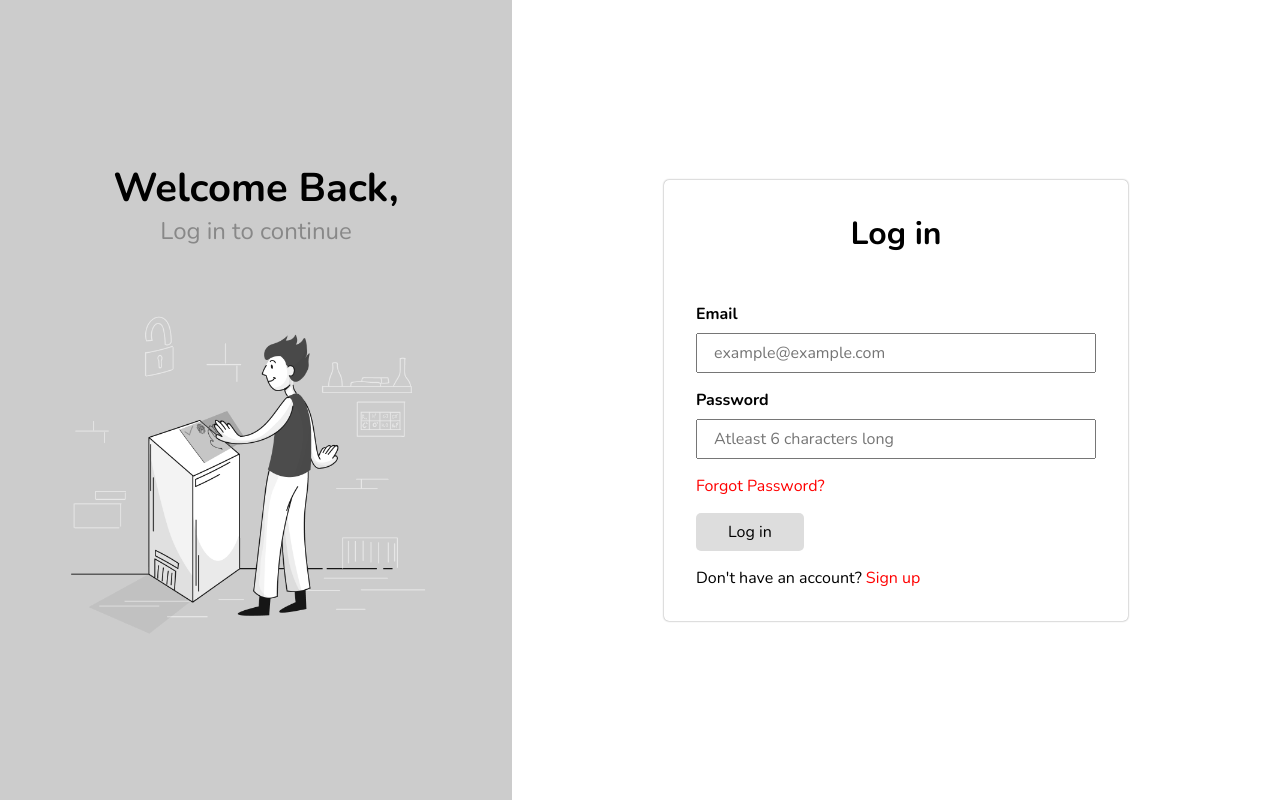
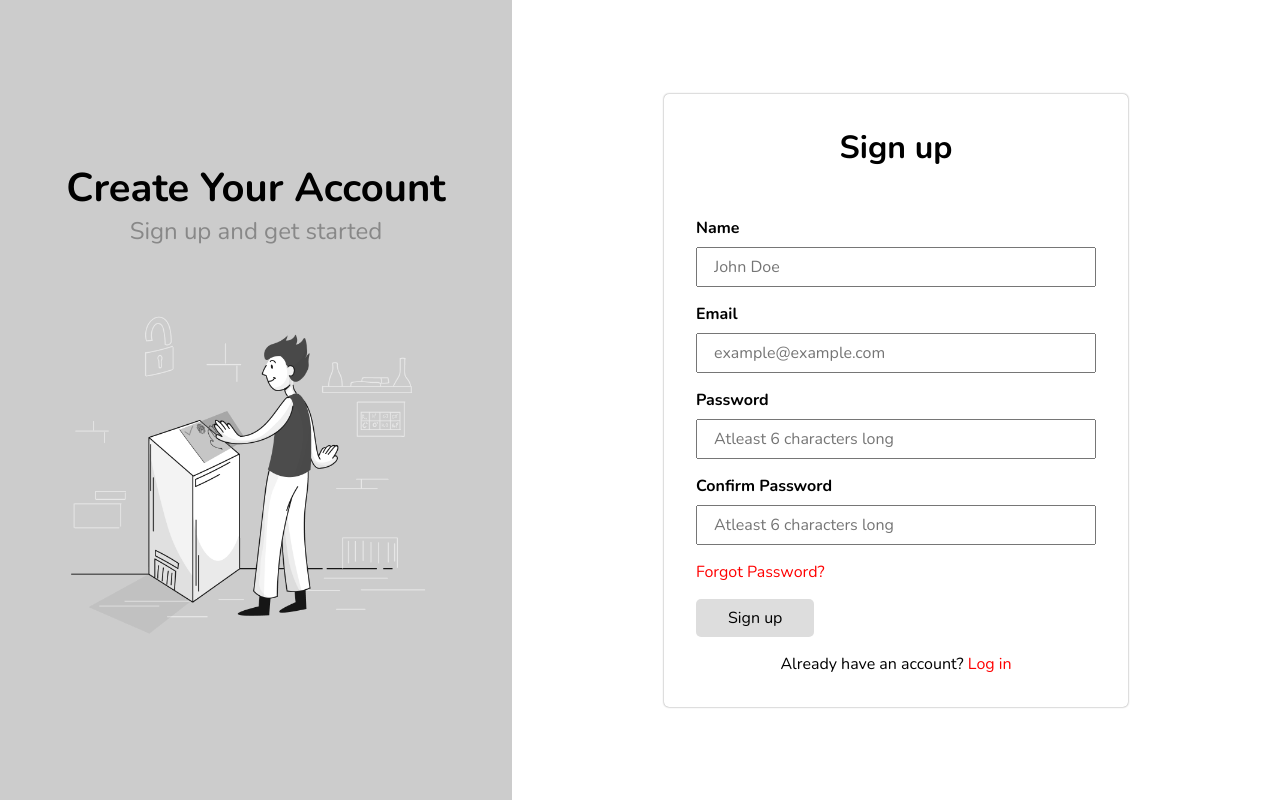
Before and after one commit to AbePlays/Footballio, a Vue app: page /auth in a window 1280 px wide. Both pictures are taken after a click on the link "Sign up". Built offline with nearby package versions, Linux system fonts and the light colour scheme.

Commit message:
Created Signup form

```diff
--- a/src/components/auth/Signin.vue
+++ b/src/components/auth/Auth.vue
@@ -1,14 +1,20 @@
 <template>
   <section>
     <div class="left">
-      <h1>Welcome Back,</h1>
-      <p>Log in to continue</p>
+      <h1 v-if="isLoginForm">Welcome Back,</h1>
+      <h1 v-else>Create Your Account</h1>
+      <p v-if="isLoginForm">Log in to continue</p>
+      <p v-else>Sign up and get started</p>
       <img src="../../assets/Signin.png" alt="logo" />
     </div>
     <div class="right">
       <div class="form">
-        <h1>Log in</h1>
+        <h1>{{ title }}</h1>
         <form>
+          <div class="form-control" v-if="!isLoginForm">
+            <label for="name">Name</label>
+            <input type="text" id="name" placeholder="John Doe" />
+          </div>
           <div class="form-control">
             <label for="email">Email</label>
             <input type="email" id="email" placeholder="example@example.com" />
@@ -21,19 +27,49 @@
               placeholder="Atleast 6 characters long"
             />
           </div>
+          <div class="form-control" v-if="!isLoginForm">
+            <label for="confirmPassword">Confirm Password</label>
+            <input
+              type="password"
+              id="confirmPassword"
+              placeholder="Atleast 6 characters long"
+            />
+          </div>
           <a href="#">Forgot Password?</a>
 
-          <button type="submit">Log in</button>
+          <button type="submit">{{ title }}</button>
         </form>
 
-        <p>Don't have an account?<a href="#"> Sign up</a></p>
+        <p v-if="isLoginForm">
+          Don't have an account?<a href="#" @click="switchAuth"> Sign up</a>
+        </p>
+        <p v-else>
+          Already have an account?<a href="#" @click="switchAuth"> Log in</a>
+        </p>
       </div>
     </div>
   </section>
 </template>
 
 <script>
-export default {};
+export default {
+  data() {
+    return {
+      isLoginForm: true,
+      title: "Log in"
+    };
+  },
+  methods: {
+    switchAuth() {
+      this.isLoginForm = !this.isLoginForm;
+      if (this.isLoginForm) {
+        this.title = "Log in";
+      } else {
+        this.title = "Sign up";
+      }
+    }
+  }
+};
 </script>
 
 <style lang="scss" scoped>
@@ -119,6 +155,10 @@ section {
           background-color: #ccc;
         }
       }
+
+      p {
+        text-align: center;
+      }
     }
   }
 }
--- a/src/router/index.js
+++ b/src/router/index.js
@@ -1,5 +1,5 @@
 import { createRouter, createWebHistory } from "vue-router";
-import Signin from "../components/auth/Signin.vue";
+import Auth from "../components/auth/Auth.vue";
 
 const routes = [
   {
@@ -8,7 +8,7 @@ const routes = [
   },
   {
     path: "/auth",
-    component: Signin,
+    component: Auth,
   },
 ];
 
```
